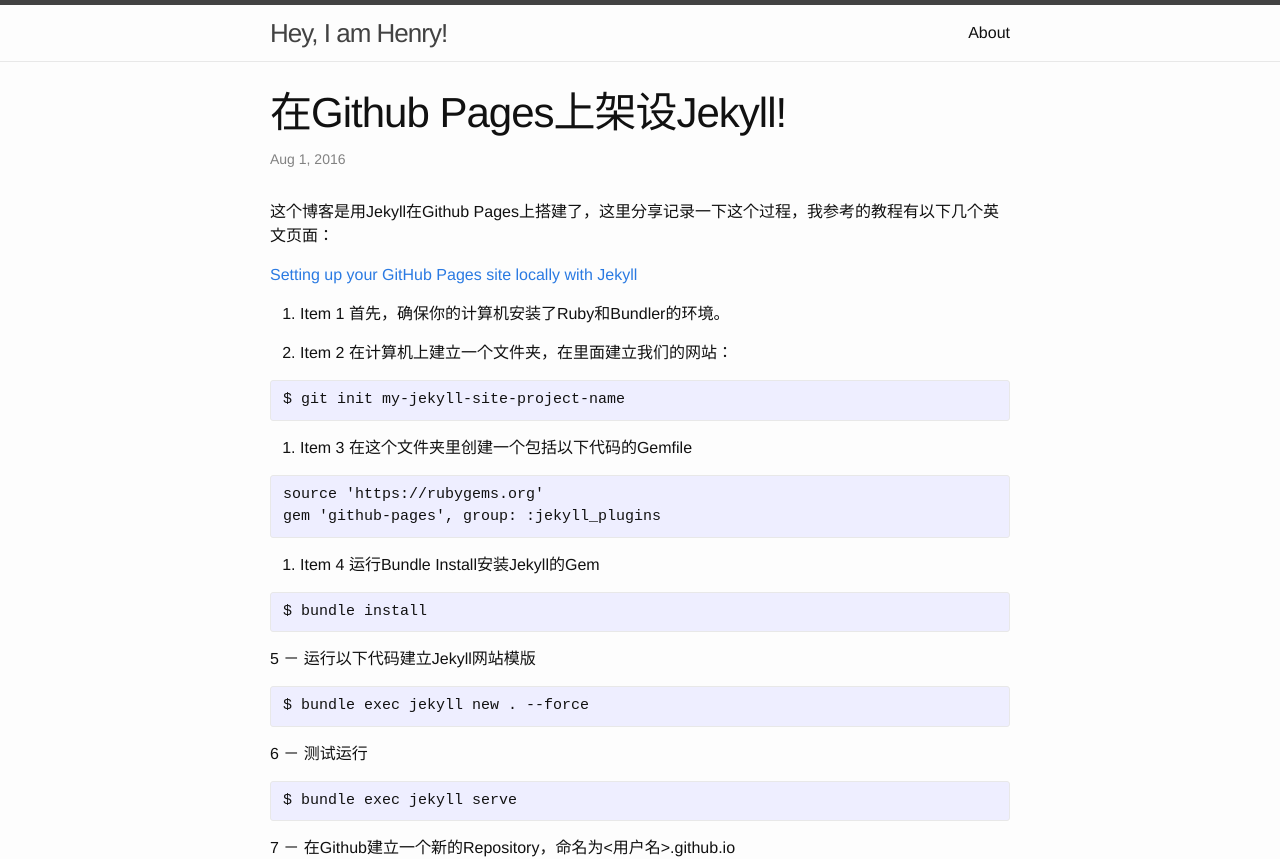
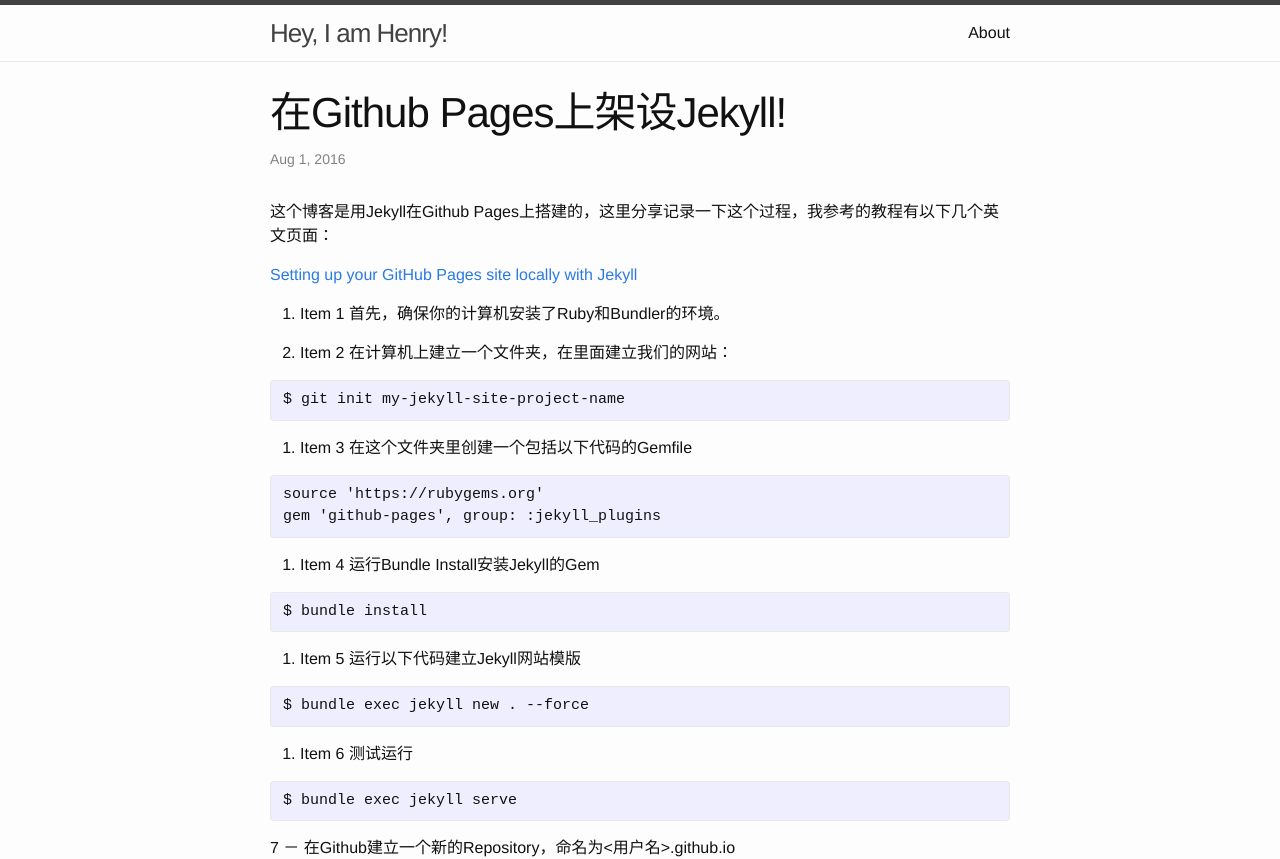
Before and after one commit to haolongyin/haolongyin.github.io, a Jekyll site: the page built from _posts/2016-08-02-how-to-set-up-Github-page-and-Jekyll.markdown, in a window 1280 px wide. Shown: the top 859 px of the page. Built offline with Jekyll 4.4.1, drawn with Linux system fonts in a browser that asks for light colours.

Commit message:
edited post

```diff
--- a/_posts/2016-08-02-how-to-set-up-Github-page-and-Jekyll.markdown
+++ b/_posts/2016-08-02-how-to-set-up-Github-page-and-Jekyll.markdown
@@ -5,7 +5,7 @@ date:   2016-08-02 00:01:03 +0800
 categories: code
 ---
 
-这个博客是用Jekyll在Github Pages上搭建了，这里分享记录一下这个过程，我参考的教程有以下几个英文页面：
+这个博客是用Jekyll在Github Pages上搭建的，这里分享记录一下这个过程，我参考的教程有以下几个英文页面：
 
 [Setting up your GitHub Pages site locally with Jekyll](https://help.github.com/articles/setting-up-your-github-pages-site-locally-with-jekyll/)
 
@@ -30,13 +30,13 @@ gem 'github-pages', group: :jekyll_plugins
 $ bundle install
 {% endhighlight %}
 
-5 － 运行以下代码建立Jekyll网站模版
+5. Item 5 运行以下代码建立Jekyll网站模版
 
 {% highlight code %}
 $ bundle exec jekyll new . --force
 {% endhighlight %}
 
-6 － 测试运行
+6. Item 6 测试运行
 
 {% highlight code %}
 $ bundle exec jekyll serve
```
